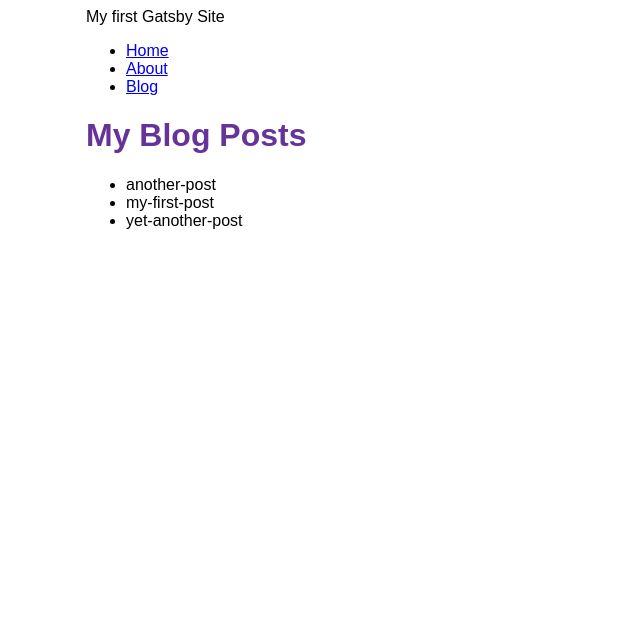
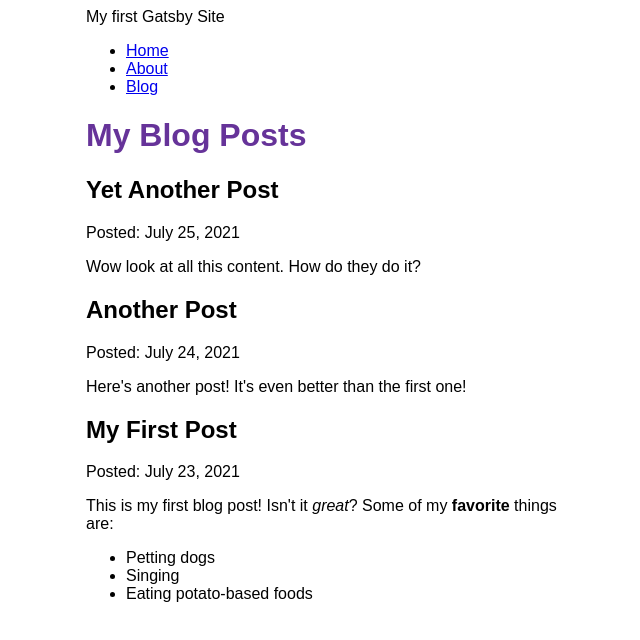
Before and after one commit to Jonathanrrs/my-first-gatsbt-site, a Gatsby site: page /blog in a window 1280 px wide. Shown: the whole page, without its empty margins (304-944 px from the left). Built offline with nearby package versions, Linux system fonts and the light colour scheme; Gatsby itself is replaced by a stand-in of ours.

Commit message:
get data from mdx

```diff
--- a/blog/another-post.mdx
+++ b/blog/another-post.mdx
@@ -0,0 +1,5 @@
+---
+title: "Another Post"
+date: "2021-07-24"
+---
+Here's another post! It's even better than the first one!
--- a/blog/my-first-post.mdx
+++ b/blog/my-first-post.mdx
@@ -0,0 +1,9 @@
+---
+title: "My First Post"
+date: "2021-07-23"
+---
+This is my first blog post! Isn't it *great*?
+Some of my **favorite** things are:
+* Petting dogs
+* Singing
+* Eating potato-based foods
--- a/blog/yet-another-post.mdx
+++ b/blog/yet-another-post.mdx
@@ -0,0 +1,5 @@
+---
+title: "Yet Another Post"
+date: "2021-07-25"
+---
+Wow look at all this content. How do they do it?
--- a/gatsby-config.js
+++ b/gatsby-config.js
@@ -13,6 +13,6 @@
         path: `${__dirname}/blog`,
       }
     },
-
+    "gatsby-plugin-mdx",
   ],
 };
--- a/src/pages/blog.js
+++ b/src/pages/blog.js
@@ -1,27 +1,55 @@
 import * as React from "react";
 import { graphql } from "gatsby";
+import { MDXRenderer } from 'gatsby-plugin-mdx'
 import Layout from "../components/layout";
 
 const BlogPage = ({ data }) => {
   console.log(data);
   return (
     <Layout pageTitle="My Blog Posts">
-      <ul>
+      {/* before */}
+      {/* <ul>
         {data.allFile.nodes.map((blog, i) => (
           <li key={i}>{blog.name}</li>
         ))}
-      </ul>
+      </ul> */}
+      {/* whit mdx */}
+      {data.allMdx.nodes.map((node) => (
+        <article key={node.id}>
+          <h2>{node.frontmatter.title}</h2>
+          <p>Posted: {node.frontmatter.date}</p>
+          <MDXRenderer>
+            {node.body}
+          </MDXRenderer>
+        </article>
+      ))}
     </Layout>
   );
 };
 
 /* in the page is slightly different compared to components */
 
+/* before */
+// export const query = graphql`
+//   query {
+//     allFile(filter: { sourceInstanceName: { eq: "blog" } }) {
+//       nodes {
+//         name
+//       }
+//     }
+//   }
+// `;
+
 export const query = graphql`
   query {
-    allFile(filter: { sourceInstanceName: { eq: "blog" } }) {
+    allMdx(sort: { fields: frontmatter___date, order: DESC }) {
       nodes {
-        name
+        frontmatter {
+          date(formatString: "MMMM D, YYYY")
+          title
+        }
+        id
+        body
       }
     }
   }
```
Also changed, not shown: package.json (+5 -2 lines), 1 other file.
